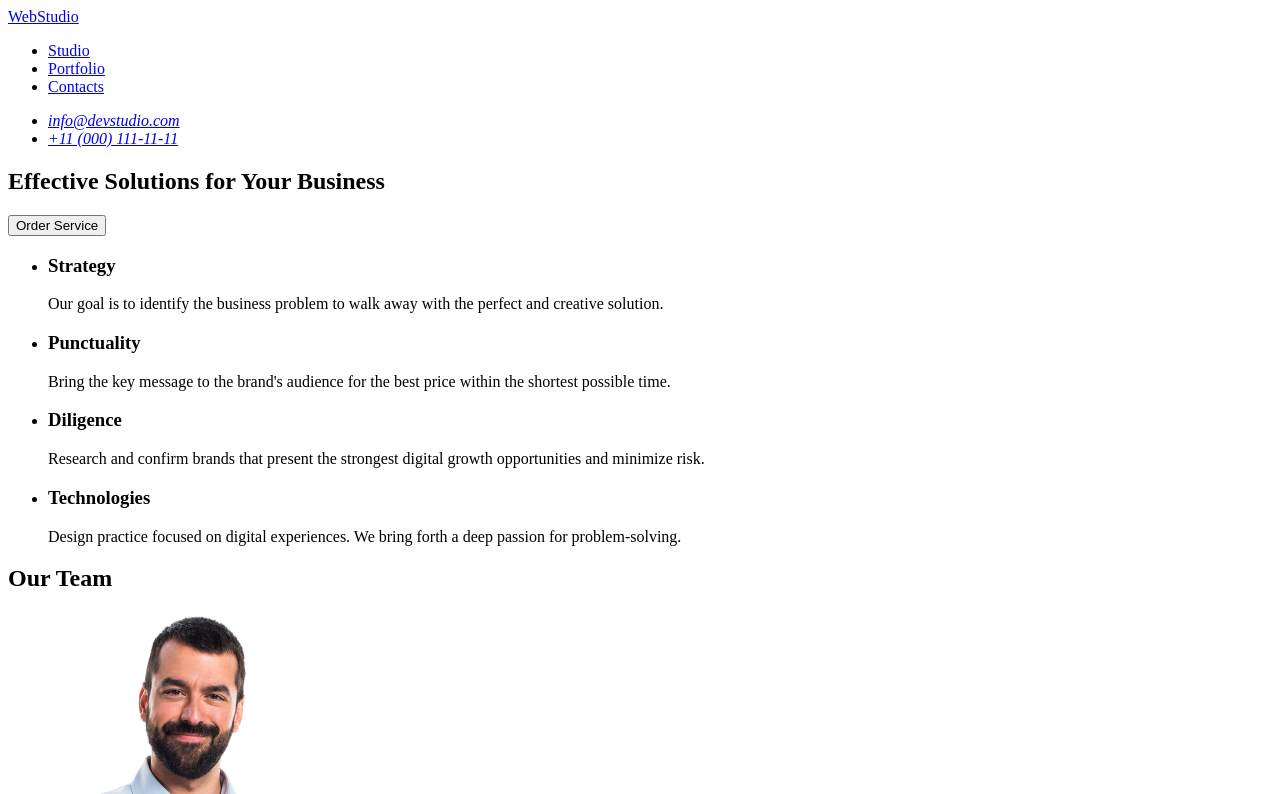
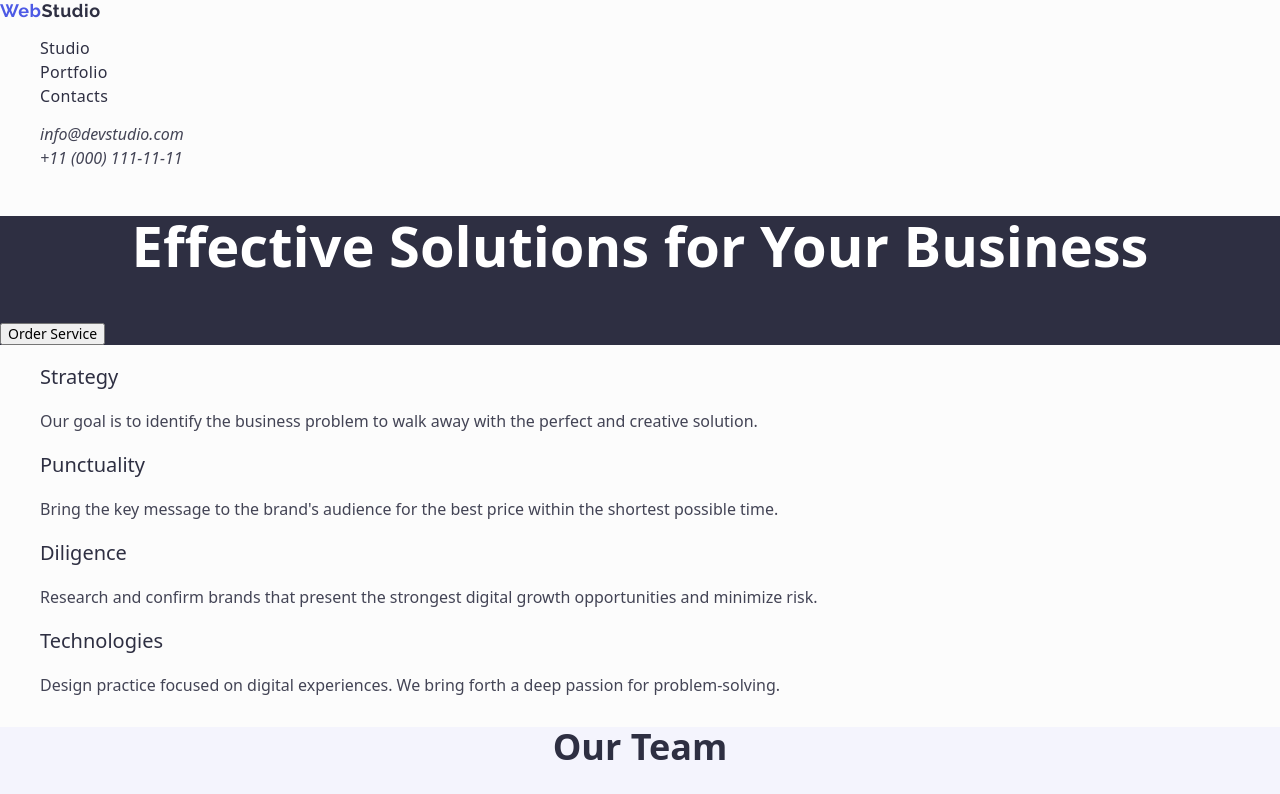
Before and after one commit to Ivanna-Ginko/goit-markup-hw-02, a plain HTML site: page index.html in a window 1280 px wide. Shown: the top 794 px of the page. Drawn offline with nearby package versions, Linux system fonts and the light colour scheme.

Commit message:
home work

```diff
--- /dev/null
+++ b/css/styles.css
@@ -0,0 +1,173 @@
+body {
+    font-family: "Roboto", sans-serif;
+    color: #434455;
+    font-size: 14px;
+    background-color: #FCFCFC;
+    line-height: 1.5;
+    letter-spacing: 2%;
+}
+
+ h2 {
+    color: #2E2F42;
+    font-weight: 700;
+    font-size: 36px;
+    line-height: 1.11;
+    letter-spacing: 2%;
+    text-align: center;
+ }
+
+ h3 {
+    color: #2E2F42;
+    font-weight: 500;
+    font-size: 20px;
+    line-height: 1.2;
+    text-align: left;
+ }
+
+ p {
+    font-weight: 400;
+    font-size: 16px;
+    text-align: left;
+ }
+
+ ul {
+    list-style-type: none;
+ }
+
+ a {
+    color: #2E2F42;
+    text-decoration: none;
+    }
+
+
+ /*------------------Header---------------*/
+
+ .logo {
+    font-family:"Raleway", sans-serif;
+    font-size: 18px;
+    font-weight: 700;
+    line-height: 1.17;
+    letter-spacing: 0.03em;
+    text-align: left;
+ }
+
+  .logo-pic {
+color:#4D5AE5;
+font-family:"Raleway", sans-serif;
+font-size: 18px;
+font-weight: 700;
+line-height: 1.17;
+letter-spacing: 0.03em;
+text-align: left;
+ }
+
+ .header-navigation-link {
+font-family: inherit;
+color: #2E2F42;
+font-size: 16px;
+font-weight: 500;
+letter-spacing: 0.02em;
+text-align: left;
+text-decoration: none;
+ }
+
+ .header-navigation-link:hover,
+ .header-navigation-link:focus {
+    font-family: inherit;
+    font-size: 12px;
+    line-height: 1.33;
+    letter-spacing: 4%;
+    text-decoration: Underline;
+ }
+
+ .list-adress-email {
+color: #434455;
+font-family: inherit;
+font-size: 16px;
+font-weight: 400;
+letter-spacing: 2%;
+text-align: left;
+ }
+
+ .list-adress-email:hover,
+ .list-adress-email:focus {
+    font-family: inherit;
+    text-decoration: Underline;
+ }
+
+ .list-adress-telephone {
+    color: #434455;
+    font-size: 16px;
+    font-weight: 400;
+    letter-spacing: 2%;
+    text-align: left;
+
+ }
+
+ .list-adress-telephone:hover,
+ .list-adress-telephone:focus {
+    text-decoration: Underline;
+ }
+
+
+ /*------------MAIN-----------*/
+  /*------------section-one-----------*/
+
+  .section-one {
+    background-color: #2E2F42;
+  }
+
+
+  .page-title {
+color: #FFFFFF;
+font-size: 56px;
+font-weight: 700;
+line-height: 1.07;
+letter-spacing: 2%;
+text-align: center;
+}
+
+.btn {
+    cursor: pointer;
+}
+
+/*------------section-onecorporate-values-----------*/
+
+.corporate-values-text {
+letter-spacing: 2%;
+text-align: left;
+}
+
+/*------------section-Our-Team-----------*/
+
+.our-team-section {
+    background-color: #F4F4FD;
+}
+.our-team-text {
+    text-align: center;
+}
+.our-team-name {
+    text-align: center;
+}
+
+
+/*------------footer------------*/
+
+.footer {
+    background-color: #2E2F42;
+}
+
+
+.logo-footer {
+color: #F4F4FD;
+font-family: Raleway;
+font-size: 18px;
+font-weight: 700;
+line-height: 1.17;
+letter-spacing: 3%;
+text-align: left;
+}
+
+.footer-text {
+color: #F4F4FD;
+}
--- a/index.html
+++ b/index.html
@@ -1,72 +1,82 @@
 <!DOCTYPE html>
 <html lang="en">
 <head>
+
     <meta charset="UTF-8">
     <meta name="viewport" content="width=device-width, initial-scale=1.0">
-    <title>Document</title>
+    <link rel="stylesheet" href="./css/styles.css" />
+    <link rel="stylesheet" href="https://cdn.jsdelivr.net/npm/modern-normalize@2.0.0/modern-normalize.min.css">
+    <link href="https://fonts.googleapis.com" rel="stylesheet"/>
+    <link rel="preconnect" href="https://fonts.googleapis.com"/>
+    <link rel="preconnect" href="https://fonts.gstatic.com" crossorigin />
+    <link href="https://fonts.googleapis.com/css2?family=Raleway:ital,wght@0,100..900;1,100..900&family=Roboto&display=swap" rel="stylesheet" />
+    <link href="https://fonts.googleapis.com/css2?family=Raleway:ital,wght@0,100..900;1,100..900&display=swap" rel="stylesheet" />
+    <title>WebStudio!</title>
+
 </head>
 <body>
-    <header>
-        <nav>
-            <a href="./index.html"> WebStudio </a>
+    <header class="header-page">
+        <nav class="header-navigation">
+            <a href="./index.html" class="logo"> <span class="logo-pic">Web</span>Studio </a>
 
             <ul>
             <li>
-                <a href=”/”> Studio </a>
+                <a href=”/” class="header-navigation-link"> Studio </a>
             </li>
             <li>
-                <a href=”/”> Portfolio </a>
+                <a href=”/” class="header-navigation-link"> Portfolio </a>
             </li>
             <li>
-                <a href=”/”> Contacts </a>
+                <a href=”/” class="header-navigation-link"> Contacts </a>
             </li>
             </ul>
         </nav>
 
 
         <address>
-            <ul>
+            <ul class="list-adress">
             <li>
-                <a href="mailto:info@devstudio.com">info@devstudio.com</a>
+                <a href="mailto:info@devstudio.com" class="list-adress-email">info@devstudio.com</a>
             </li>
             <li>
-                <a href="tel:+110001111111">+11 (000) 111-11-11</a>
+                <a href="tel:+110001111111" class="list-adress-telephone">+11 (000) 111-11-11</a>
             </li>
             </ul>
         </address>
     </header>
+
     <main>
 
-        <section>
-            <h1> Effective Solutions for Your Business </h1>
-            <button type="button"> Order Service </button>
+        <section class="section-one">
+            <h1 class="page-title"> Effective Solutions for Your Business </h1>
+            <button type="button" class="btn"> Order Service </button>
         </section>
 
-        <section>
-            <h2 hidden> corporate values </h2>
-            <ul>
+        <section class="corporate-values">
+            <h2 hidden class="corporate-values-title"> corporate values </h2>
+            <ul class="corporate-values-list">
                 <li>
                     <h3>Strategy</h3>
-                    <p>Our goal is to identify the business
+                    <p class="corporate-values-text">Our goal is to identify the business
                     problem to walk away with the perfect and creative solution.</p>
                 </li>
                 <li>
                     <h3>Punctuality</h3>
-                    <p>
+                    <p class="corporate-values-text">
                         Bring the key message to the brand's audience for the best price within the shortest possible time.
 
                     </p>
                 </li>
                 <li>
                     <h3>Diligence</h3>
-                    <p>
+                    <p class="corporate-values-text">
                         Research and confirm brands that present the strongest digital growth opportunities and minimize risk.
 
                     </p>
                 </li>
                 <li>
                     <h3>Technologies</h3>
-                    <p>
+                    <p class="corporate-values-text">
                         Design practice focused on digital experiences. We bring forth a deep passion for problem-solving.
 
                     </p>
@@ -74,38 +84,75 @@
             </ul>
         </section>
 
-        <section>
-            <h2>Our Team</h2>
-            <ul>
+        <section class="our-team-section">
+            <h2 class="our-team-title">Our Team</h2>
+            <ul class="our-team-list">
                 <li>
                     <img src="./images/mark.jpg" alt="Mark Guerrero" height="260" width="264">
-                    <h3>Mark Guerrero</h3>
-                    <p>Product Designer</p>
+                    <h3 class="our-team-name">Mark Guerrero</h3>
+                    <p class="our-team-text">Product Designer</p>
                 </li>
                 <li>
                     <img src="./images/tom.jpg" alt="Tom Ford" height="260" width="264">
-                    <h3>Tom Ford</h3>
-                    <p>Frontend Developer</p>
+                    <h3 class="our-team-name">Tom Ford</h3>
+                    <p class="our-team-text">Frontend Developer</p>
                 </li>
                 <li>
                     <img src="./images/camila.jpg" alt="Camila Garcia" height="260" width="264">
-                    <h3>Camila Garcia</h3>
-                    <p>Marketing</p>
+                    <h3 class="our-team-name">Camila Garcia</h3>
+                    <p class="our-team-text">Marketing</p>
                 </li>
                 <li>
                     <img src="./images/daniel.jpg" alt="Daniel Wilson" height="260" width="264">
-                    <h3>Daniel Wilson</h3>
-                    <p>UI Designer</p>
+                    <h3 class="our-team-name">Daniel Wilson</h3>
+                    <p class="our-team-text">UI Designer</p>
                 </li>
             </ul>
         </section>
 
+        <section>
+            <h2>Our Portfolio</h2>
+            <ul>
+                <li>
+                    <img src="./images/bankingapp.jpg" alt="Banking App" height="360" width="300">
+                    <h3>Banking App</h3>
+                    <p>App</p>
+                </li>
+                <li>
+                    <img src="./images/cashlesspayment.jpg" alt="Cashless Payment" height="300" width="360">
+                    <h3>Cashless Payment</h3>
+                    <p>Marketing</p>
+                </li>
+                <li>
+                    <img src="./images/meditationapp.jpg" alt="Meditation App" height="300" width="360">
+                    <h3>Meditation App</h3>
+                    <p>Marketing</p>
+                </li>
+                <li>
+                    <img src="./images/taxiservice.jpg" alt="Taxi Service" height="300" width="360">
+                    <h3>Taxi Service</h3>
+                    <p>Marketing</p>
+                </li>
+                <li>
+                    <img src="./images/screenillustrations.jpg" alt="Screen Illustrations" height="300" width="360">
+                    <h3>Screen Illustrations</h3>
+                    <p>Design</p>
+                </li>
+                <li>
+                    <img src="./images/onlinecourses.jpg" alt="Online Courses" height="300" width="360">
+                    <h3>Online Courses</h3>
+                    <p>Marketing</p>
+                </li>
+            </ul>
+
+        </section>
+
     </main>
 
-    <footer>
-    <a href="./index.html"> WebStudio </a>
+    <footer class="footer">
+    <a href="./index.html" class="logo-footer"> <span class="logo-pic">Web</span>Studio  </a>
 
-    <p>
+    <p class="footer-text">
         Increase the flow of customers and sales for your business with digital marketing & growth solutions.
     </p>
 
```
Also changed, not shown: images/bankingapp.jpg (added), images/cashlesspayment.jpg (added), images/meditationapp.jpg (added), images/onlinecourses.jpg (added), images/screenillustrations.jpg (added), images/taxiservice.jpg (added).
